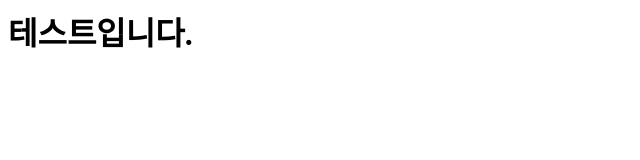
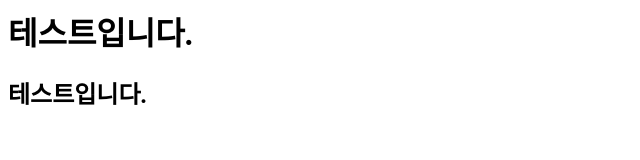
Before and after one commit to YONGDEOKCHO/FirstTest, a plain HTML site: page index.html in a window 1280 px wide. Shown: the whole page, without its empty margins (0-640 px from the left). Drawn offline with Linux system fonts and the light colour scheme.

Commit message:
add source

```diff
--- a/index.html
+++ b/index.html
@@ -1 +1,2 @@
 <h1>테스트입니다.</h1>
+<h2>테스트입니다.</2>
```
